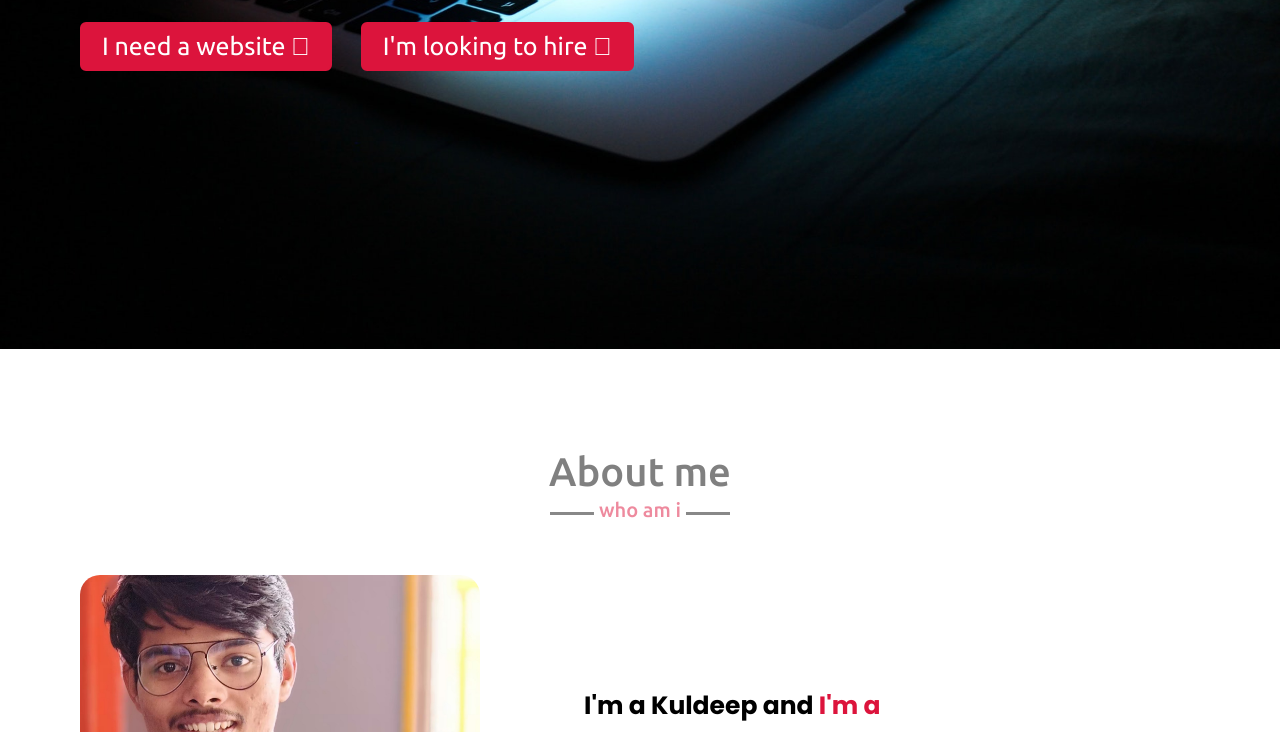
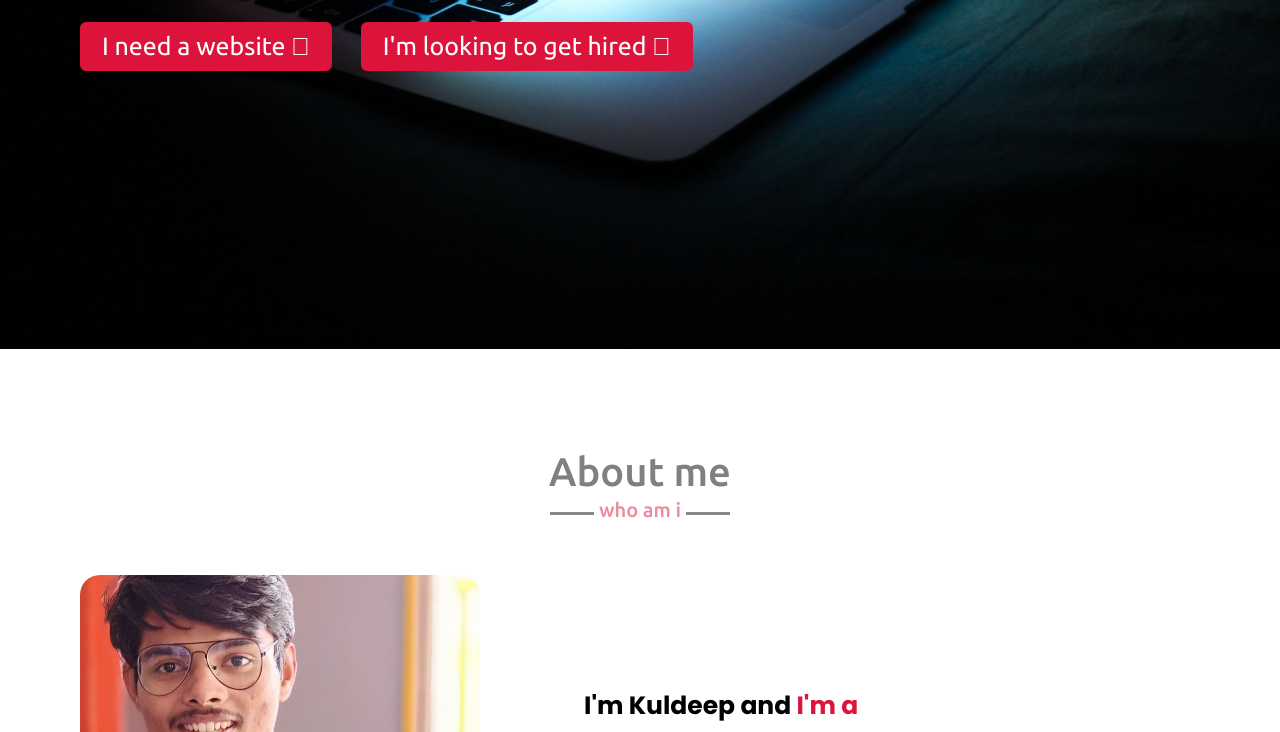
Before and after one commit to Kuldeep202/portfolio, a website: page index.html in a window 1280 px wide. Shown: the part 451-1183 px from the top of the page. Drawn offline with nearby package versions, Linux system fonts and the light colour scheme.

Commit message:
Update index.html

```diff
--- a/index.html
+++ b/index.html
@@ -61,7 +61,7 @@
                 </div>
                 <a class="web" href="#contact">I need a website <i class="fad fa-angle-right"></i>
                </a>
-                <a href="https://www.linkedin.com/in/kuldeep-singh-2a2a88252/" target="_blank" rel="noreferrer">I'm looking to hire <i class="fad fa-angle-right"></i>
+                <a href="https://www.linkedin.com/in/kuldeep-singh-2a2a88252/" target="_blank" rel="noreferrer">I'm looking to get hired <i class="fad fa-angle-right"></i>
                </a>
             </div>
         </div>
@@ -107,7 +107,7 @@
                     </div>
                 </div>
                 <div class="column right">
-                    <div class="text">I'm a Kuldeep and <span class="break">I'm a <span class="typing2"></span>
+                    <div class="text">I'm Kuldeep and <span class="break">I'm a <span class="typing2"></span>
                         </span>
                     </div>
                     <p>I am a dedicated front-end developer focused on creating attractive and user-friendly websites. I am passionate about translating design concepts into interactive digital experiences and continuously improving my skill set to stay updated with the latest industry trends. My portfolio showcases a variety of projects that demonstrate my ability to deliver responsive and dynamic web applications.</p>
```
